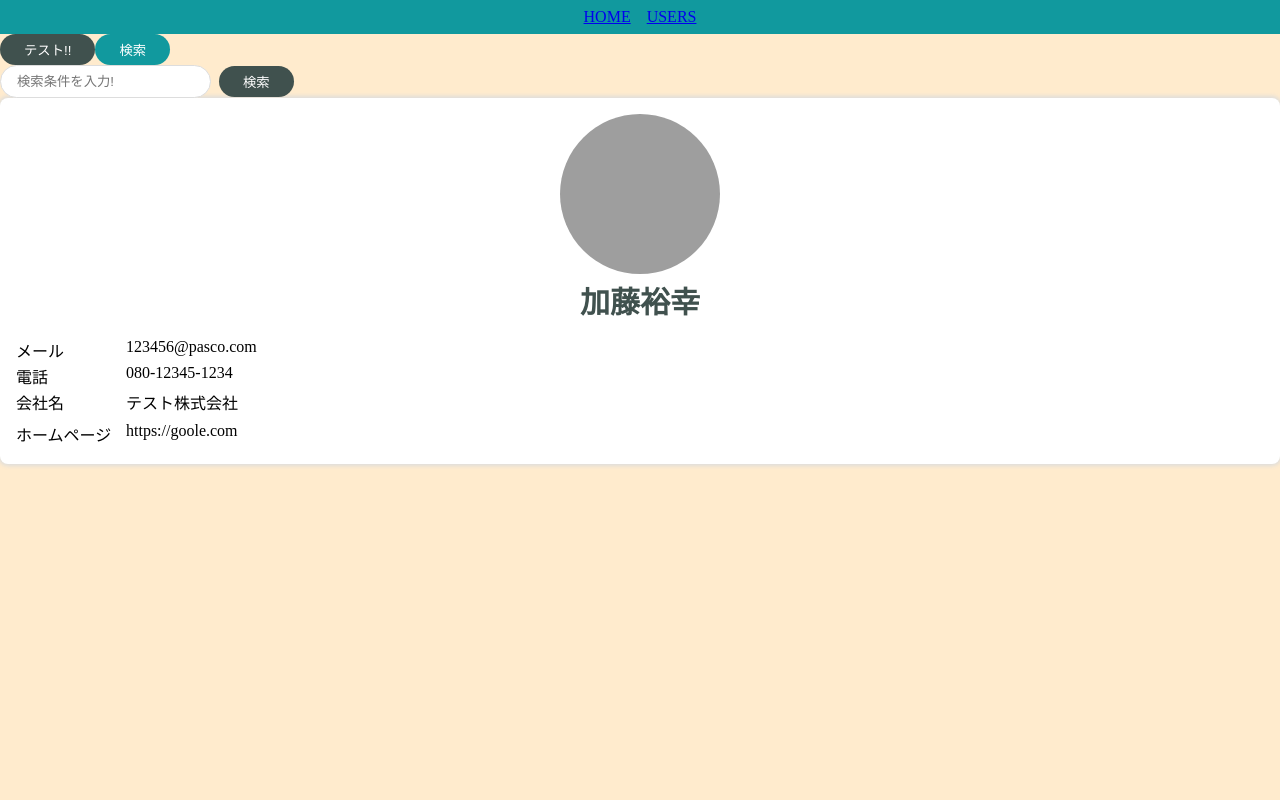
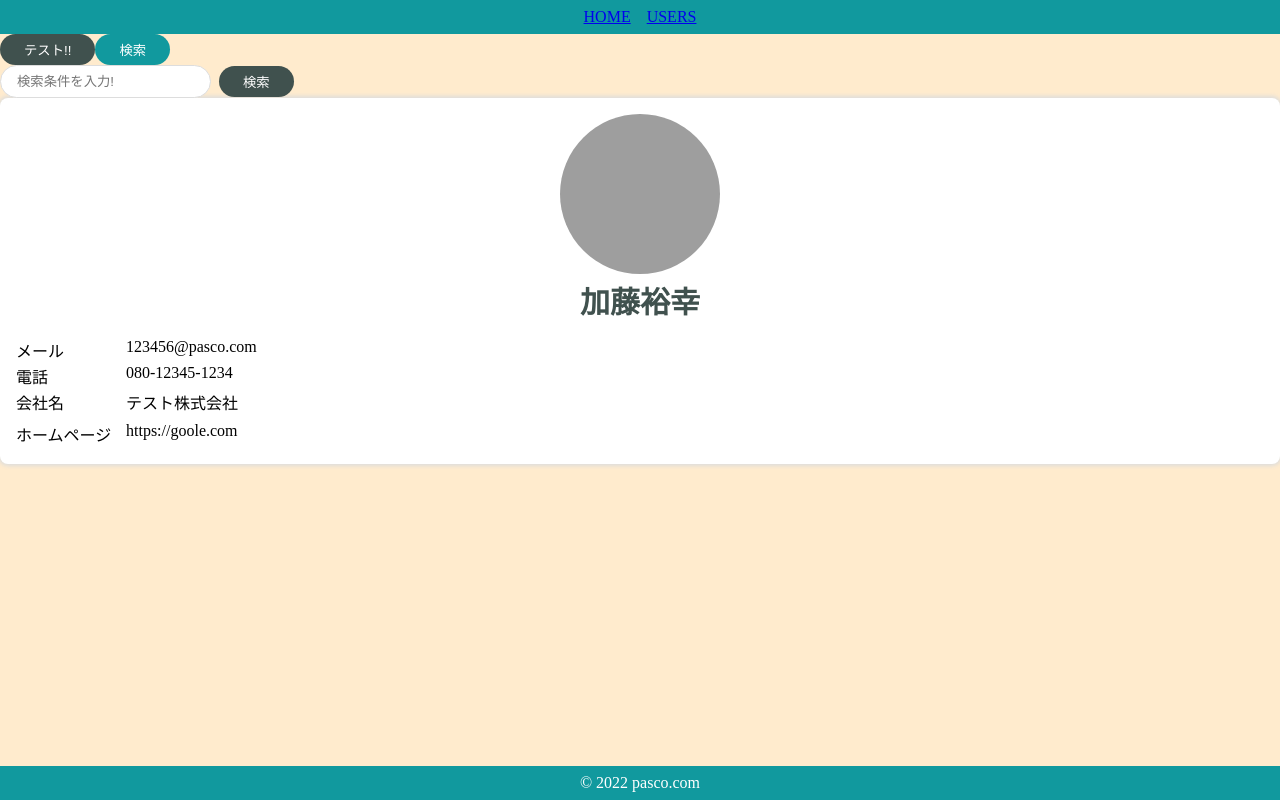
Before and after one commit to kato1808/202211041447, a React (Create React App) app: page / in a window 1280 px wide. Built offline with nearby package versions, Linux system fonts and the light colour scheme; grey boxes are pictures that could not be loaded.

Commit message:
202211091038

```diff
--- a/src/App.js
+++ b/src/App.js
@@ -3,6 +3,7 @@
 import { SecondaryButton } from "./components/atoms/button/SecondaryButton";
 import { SearchInput } from "./components/molecules/SearchInput";
 import { UserCard } from "./components/organisms/user/UserCard";
+import { DefaultLayout } from "./components/templates/DefaultLayout";
 import { HeaderOnly } from "./components/templates/HeaderOnly";
 import "./styles.css";
 
@@ -20,13 +21,13 @@
 export default function App() {
   return (
     <BrowserRouter>
-      <HeaderOnly>
+      <DefaultLayout>
         <PrimaryButton>テスト!!</PrimaryButton>
         <SecondaryButton>検索</SecondaryButton>
         <br />
         <SearchInput />
         <UserCard user={user} />
-      </HeaderOnly>
+      </DefaultLayout>
     </BrowserRouter>
   );
 }
--- /dev/null
+++ b/src/components/atoms/layout/Footer.jsx
@@ -0,0 +1,15 @@
+import styled from "styled-components";
+
+export const Footer = () => {
+  return <SFooter>&copy; 2022 pasco.com</SFooter>;
+};
+
+const SFooter = styled.footer`
+  background-color: #11999e;
+  color: #fff;
+  text-align: center;
+  padding: 8px 0;
+  position: fixed;
+  bottom: 0;
+  width: 100%;
+`;
--- a/src/components/templates/DefaultLayout.jsx
+++ b/src/components/templates/DefaultLayout.jsx
@@ -0,0 +1,13 @@
+import { Footer } from "../atoms/layout/Footer";
+import { Header } from "../atoms/layout/Header";
+
+export const DefaultLayout = (props) => {
+  const { children } = props;
+  return (
+    <>
+      <Header />
+      {children}
+      <Footer />
+    </>
+  );
+};
--- a/src/styles.css
+++ b/src/styles.css
@@ -1,4 +1,5 @@
 body {
   background-color: blanchedalmond;
   margin: 0;
+  min-height: 100vh;
 }
```
